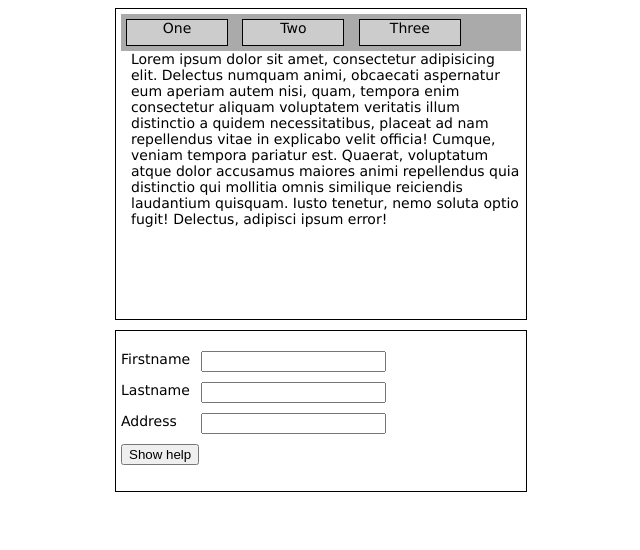
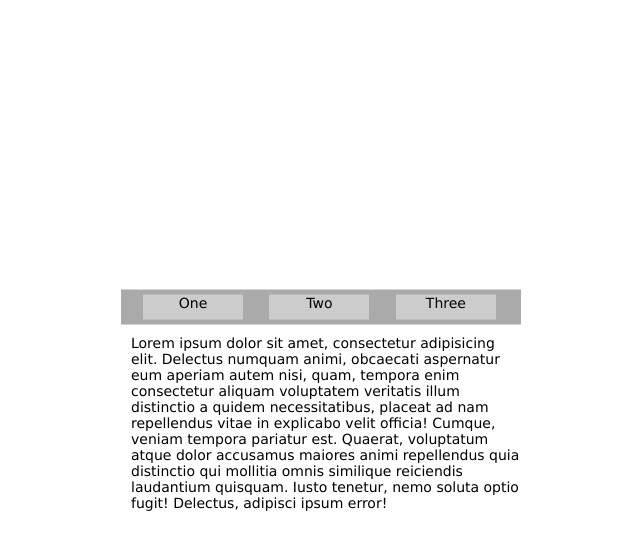
Before and after one commit to wwwooo/GoIt-js-7-8, a plain HTML site: page tabs.html in a window 1280 px wide. Shown: the whole page, without its empty margins (319-959 px from the left). Drawn offline with nearby package versions, Linux system fonts and the light colour scheme.

Commit message:
divided into two html, css, js

```diff
--- a/css/style.css
+++ /dev/null
@@ -1,60 +0,0 @@
-body {
-    font: 14px Verdana;
-}
-
-.tabs {
-    margin: 0 auto;
-    padding: 5px;
-    width: 400px;
-    height: 300px;
-    border: 1px solid;
-    overflow-y: auto;
-}
-
-.tabs__menu {
-    margin: 0;
-    padding: 0;
-    background: #aaa;
-}
-
-.tabs__header {
-    display: inline-block;
-    margin: 5px;
-    width: 100px;
-    height: 25px;
-    border: 1px solid;
-    list-style: none;
-    text-align: center;
-    background: #ccc;
-    cursor: pointer;
-}
-
-.tabs__content {
-    padding-left: 10px;
-}
-
-form {
-    margin: 10px auto;
-    padding: 5px;
-    width: 400px;
-    height: 150px;
-    border: 1px solid;
-}
-
-label {
-    position: relative;
-    display: block;
-    margin: 15px 0;
-}
-
-label input {
-    position: absolute;
-    left: 80px;
-}
-
-.hover {
-    position: absolute;
-    left: 230px;
-    top: 4px;
-    font-size: 10px;
-}
--- /dev/null
+++ b/css/tabs.css
@@ -0,0 +1,32 @@
+.tabs {
+    position: absolute;
+    top: 50%;
+    left: 50%;
+    padding: 5px;
+    width: 400px;
+    transform: translate(-50%, -50%);
+    font: 14px Verdana;
+}
+
+.tabs__menu {
+    margin: 0;
+    padding: 0;
+    background: #aaa;
+}
+
+.tabs__header {
+    display: inline-block;
+    margin: 5px 0;
+    margin-left: 22px;
+    width: 100px;
+    height: 25px;
+    list-style: none;
+    text-align: center;
+    background: #ccc;
+    cursor: pointer;
+}
+
+.tabs__content {
+    margin-top: 10px;
+    padding-left: 10px;
+}
--- a/js/main.js
+++ /dev/null
@@ -1,29 +0,0 @@
-$(function() {
-    $('.tabs__content').hide();
-    $('#content-one').show();
-
-    $('#header-one').on('click', function() {
-        $('.tabs__content').hide();
-        $('#content-one').show();
-    });
-
-    $('#header-two').on('click', function() {
-        $('.tabs__content').hide();
-        $('#content-two').show();
-    });
-
-    $('#header-three').on('click', function() {
-        $('.tabs__content').hide();
-        $('#content-three').show();
-    });
-
-    $('.hover').hide();
-
-    $('.user-data').on('mouseover', function() {
-        $(this).siblings('.hover').show().fadeOut(3000);
-    });
-
-    $('.user-data').on('mouseout', function() {
-        $(this).siblings('.hover').hide();
-    });
-});
--- /dev/null
+++ b/js/tabs.js
@@ -0,0 +1,10 @@
+$(function() {
+    $('.tabs__content').hide();
+    $('#tabs-1').show();
+
+    $('.tabs__header').on('click', function() {
+        $('.tabs__content').hide();
+        var tabpanId = $(this).attr('aria-controls');
+        $('#' + tabpanId).show();
+    });
+});
--- a/index.html
+++ b/tabs.html
@@ -3,47 +3,29 @@
 <head>
     <meta charset="UTF-8">
     <title>Ксения Малиновская</title>
-    <link rel="stylesheet" href="css/style.css">
+    <link rel="stylesheet" href="css/tabs.css">
     <script
         src="https://code.jquery.com/jquery-3.1.0.js"
         integrity="sha256-slogkvB1K3VOkzAI8QITxV3VzpOnkeNVsKvtkYLMjfk="
         crossorigin="anonymous"></script>
-    <script src="js/main.js" charset="utf-8"></script>
+    <script src="js/tabs.js" charset="utf-8"></script>
 </head>
 <body>
     <div class="tabs">
         <ul class="tabs__menu">
-            <li id="header-one" class="tabs__header">One</li>
-            <li id="header-two" class="tabs__header">Two</li>
-            <li id="header-three" class="tabs__header">Three</li>
+            <li class="tabs__header" aria-controls="tabs-1">One</li>
+            <li class="tabs__header" aria-controls="tabs-2">Two</li>
+            <li class="tabs__header" aria-controls="tabs-3">Three</li>
         </ul>
-        <div id="content-one" class="tabs__content">
+        <div id="tabs-1" class="tabs__content">
             Lorem ipsum dolor sit amet, consectetur adipisicing elit. Delectus numquam animi, obcaecati aspernatur eum aperiam autem nisi, quam, tempora enim consectetur aliquam voluptatem veritatis illum distinctio a quidem necessitatibus, placeat ad nam repellendus vitae in explicabo velit officia! Cumque, veniam tempora pariatur est. Quaerat, voluptatum atque dolor accusamus maiores animi repellendus quia distinctio qui mollitia omnis similique reiciendis laudantium quisquam. Iusto tenetur, nemo soluta optio fugit! Delectus, adipisci ipsum error!
         </div>
-        <div id="content-two" class="tabs__content">
+        <div id="tabs-2" class="tabs__content">
             Далеко-далеко за словесными горами в стране, гласных и согласных живут рыбные тексты. Но прямо переписали путь проектах вершину щеке страна? Рукопись океана дал дорогу маленькая собрал рукописи лучше, грамматики толку рыбного. Бросил ведущими, знаках рот, вопрос маленькая за то решила точках они продолжил свою жизни алфавит, это рыбного заманивший переписывается страну журчит.
         </div>
-        <div id="content-three" class="tabs__content">
+        <div id="tabs-3" class="tabs__content">
             Lorem ipsum dolor sit amet, consectetur adipisicing elit. Neque iure repellendus, porro ducimus tempora aspernatur ex iste odio non. Eos, odit, obcaecati! Similique natus nisi accusantium unde tempora temporibus error ea nihil quae neque cumque asperiores aperiam molestiae ut aliquid impedit praesentium aliquam incidunt quos, nostrum dicta consequatur officiis aut. Eveniet itaque libero, eligendi, repellendus aspernatur inventore tempore maiores harum. Esse amet quibusdam incidunt culpa, a molestiae nemo. Quia, rem deleniti asperiores distinctio, harum maiores dignissimos corporis veniam, quae neque fuga voluptates repudiandae provident. Odit culpa voluptatem, saepe perferendis facilis error dolorum laborum at aut commodi, eius consequatur ullam dolores!
         </div>
     </div>
-    <form action="#">
-        <label>
-            Firstname
-            <input type="text" class="user-data">
-            <span class="hover">Lorem ipsum dolor sit amet.</span>
-        </label>
-        <label>
-            Lastname
-            <input type="text" class="user-data">
-            <span class="hover">Lorem ipsum dolor.</span>
-        </label>
-        <label>
-            Address
-            <input type="text" class="user-data">
-            <span class="hover">Lorem ipsum.</span>
-        </label>
-        <input type="submit" value="Show help">
-    </form>
 </body>
 </html>
```
Also changed, not shown: css/tooltip.css (added, +38 -0 lines), js/tooltip.js (added, +11 -0 lines), tooltip.html (added, +33 -0 lines).
